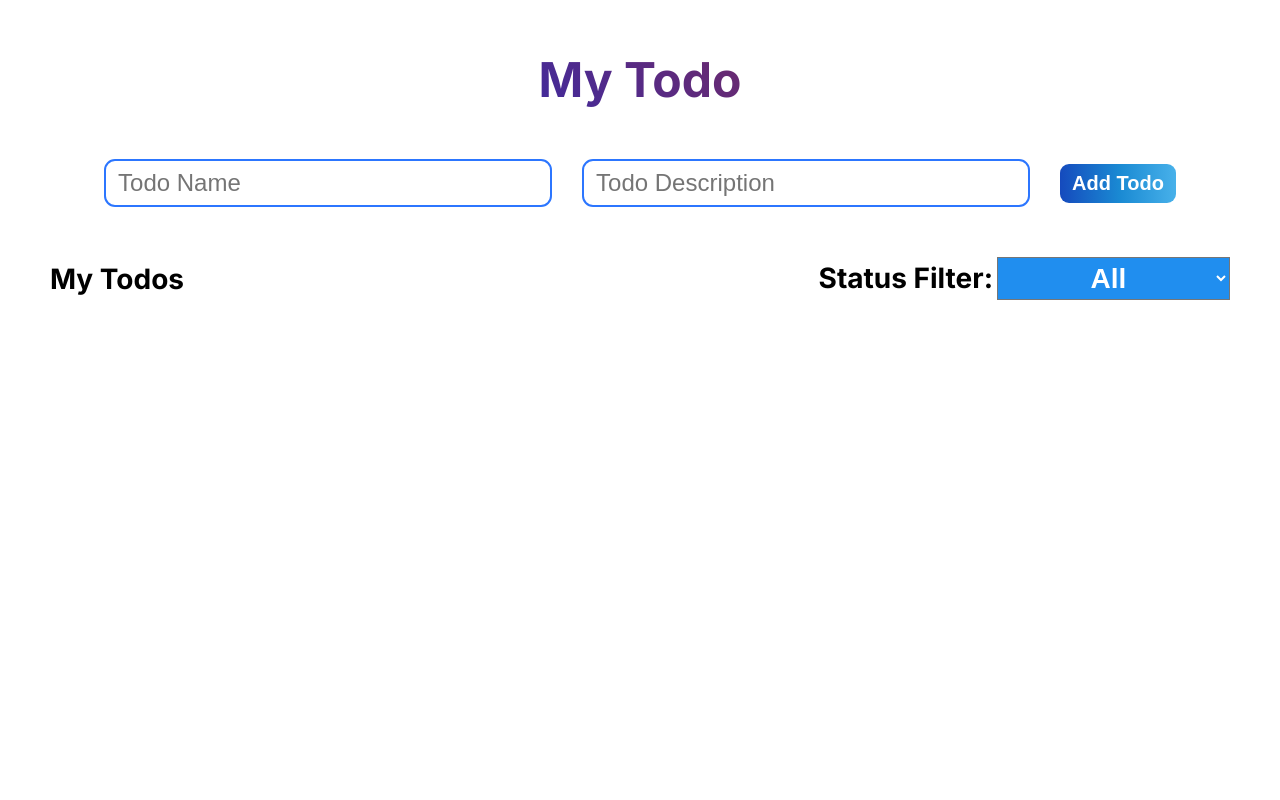
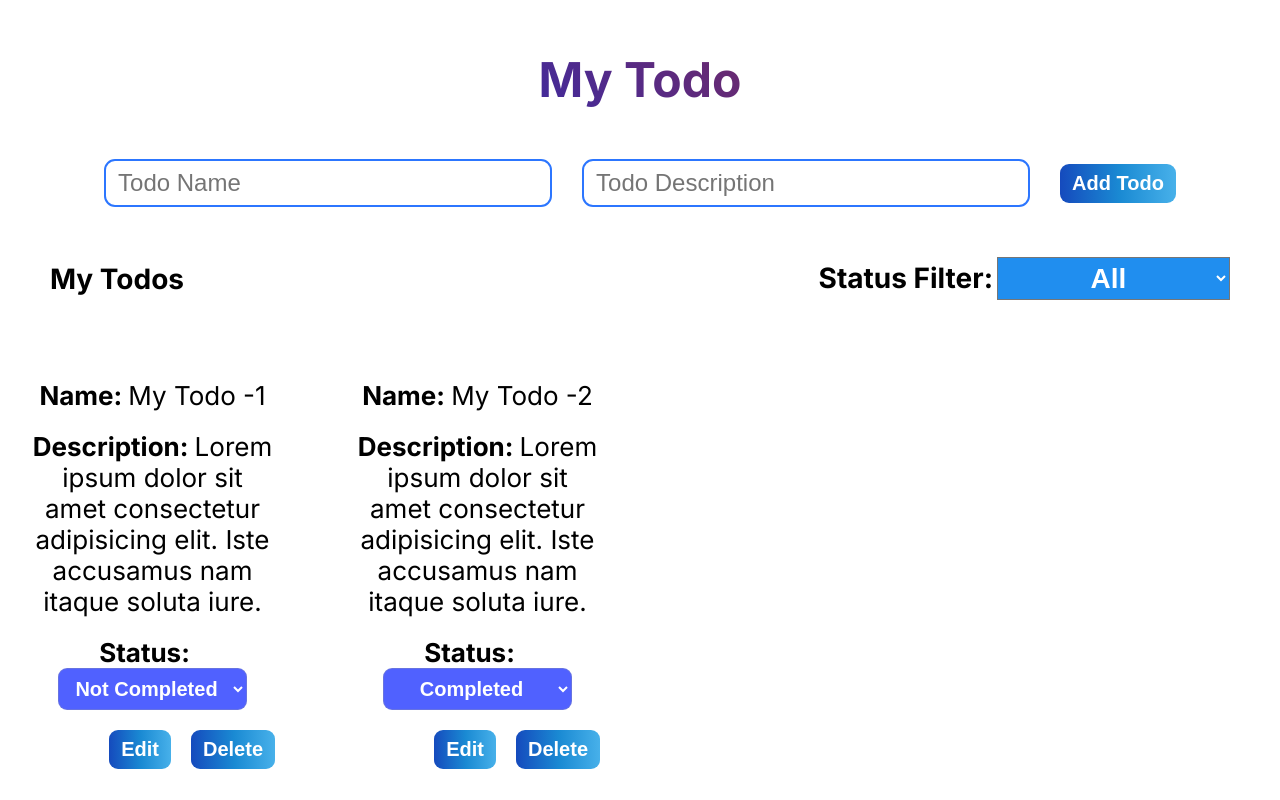
Before and after one commit to RakeshV0498/React-Todo-Task, a React (Vite) app: page / in a window 1280 px wide. Built offline with nearby package versions, Linux system fonts and the light colour scheme.

Commit message:
Included logic to edit and update status

```diff
--- a/src/App.jsx
+++ b/src/App.jsx
@@ -3,14 +3,16 @@ import "./App.css";
 import TodoForm from "./Components/Form/Form";
 import TodoCard from "./Components/TodoCard/Card";
 
-const data = [
+const initialData = [
   {
+    id: 1,
     name: "My Todo -1",
     description:
       "Lorem ipsum dolor sit amet consectetur adipisicing elit. Iste accusamus nam itaque soluta iure.",
     status: false,
   },
   {
+    id: 2,
     name: "My Todo -2",
     description:
       "Lorem ipsum dolor sit amet consectetur adipisicing elit. Iste accusamus nam itaque soluta iure.",
@@ -19,12 +21,19 @@ const data = [
 ];
 
 function App() {
-  const [filtervalue, setFilterValue] = useState("All");
-
+  const [filtervalue, setFilterValue] = useState("all");
+  const [data, setData] = useState(initialData);
   const handleFilter = (e) => {
-    console.log(e.target.value);
     setFilterValue(e.target.value);
   };
+
+  const onUpdateStatus = (id, newStatus) => {
+    const updatedData = data.map((item) =>
+      item.id === id ? { ...item, status: newStatus } : item
+    );
+    setData(updatedData);
+  };
+
   return (
     <>
       <TodoForm />
@@ -54,15 +63,29 @@ function App() {
       </div>
       <div className="todo-container">
         {filtervalue === "all" &&
-          data.map((item, index) => <TodoCard key={index} {...item} />)}
+          data.map((item) => (
+            <TodoCard key={item.id} {...item} onUpdateStatus={onUpdateStatus} />
+          ))}
         {filtervalue === "completed" &&
           data
             .filter((item) => item.status === true)
-            .map((item, index) => <TodoCard key={index} {...item} />)}
+            .map((item) => (
+              <TodoCard
+                key={item.id}
+                {...item}
+                onUpdateStatus={onUpdateStatus}
+              />
+            ))}
         {filtervalue === "not-completed" &&
           data
             .filter((item) => item.status === false)
-            .map((item, index) => <TodoCard key={index} {...item} />)}
+            .map((item) => (
+              <TodoCard
+                key={item.id}
+                {...item}
+                onUpdateStatus={onUpdateStatus}
+              />
+            ))}
       </div>
     </>
   );
```
